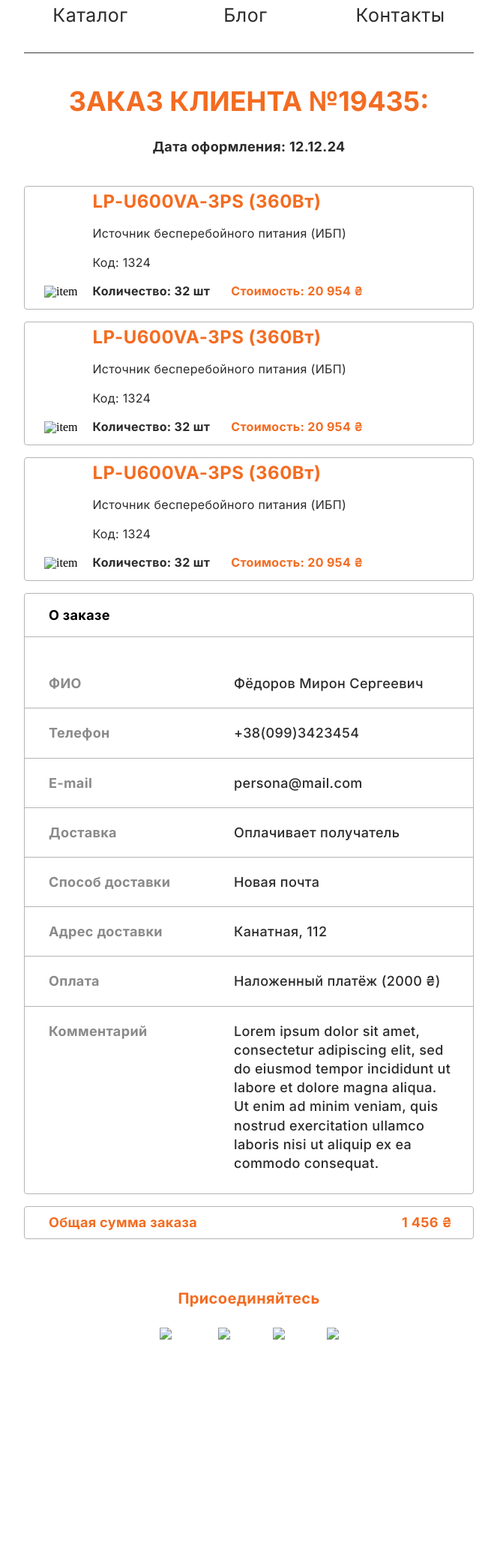
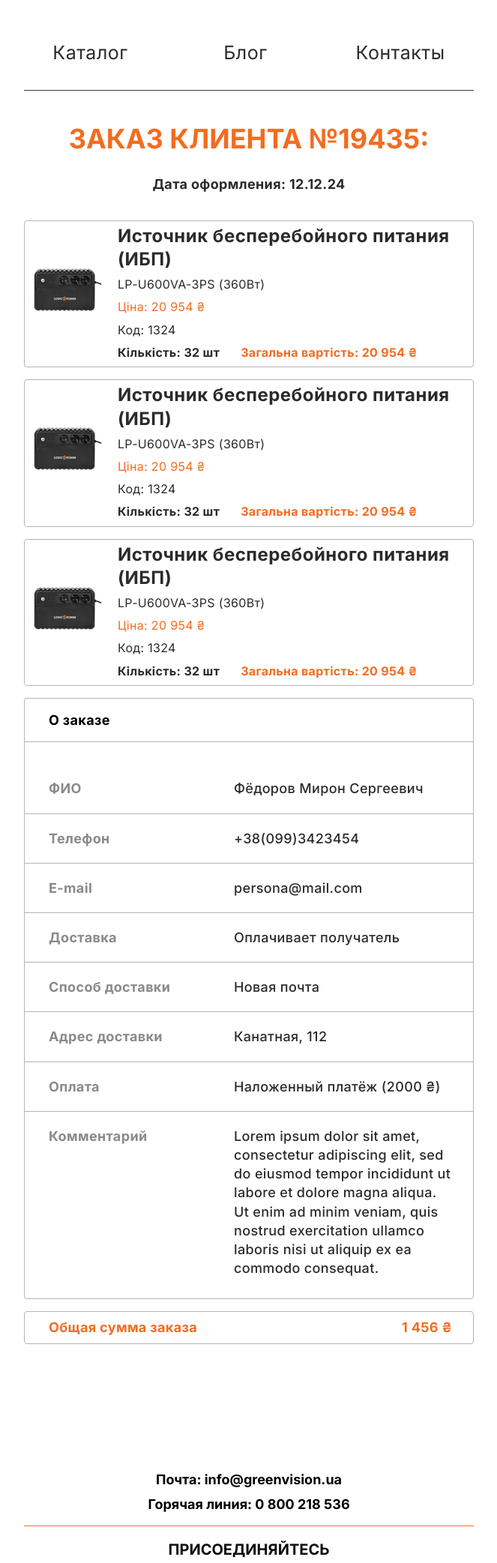
Before and after one commit to Evhenui/logic_power-letter, a plain HTML site: page index_client.html in a window 1280 px wide. Shown: the part 118-2203 px from the top of the page at 75% size, without its empty margins (308-971 px from the left). Before the commit the page ends 1964 px from the top, so only its background shows below. Drawn offline with Linux system fonts and the light colour scheme.

Commit message:
add some text, fix padding

```diff
--- a/index_client.html
+++ b/index_client.html
@@ -40,7 +40,7 @@
 		}
 
 
-   @media (max-width:375px) {
+ @media (max-width:375px) {
     .table-600 {
         max-width: 355px!important;
     }
@@ -89,17 +89,23 @@
     .space-under-order-data-title {
         height: 32px!important;
     }
+    .greetings-title {
+        font-size: 0.875rem!important;
+        width: 321px!important ;
+    }
     .img-item {
-        padding-top: 19px!important;
-        padding-bottom: 9px!important;
-        padding-left: 0px!important;
+        padding-bottom: 22px!important;
+    }
+    .item-name {
+        width: 200px!important;
+        font-size: 0.875rem!important;
     }
     .item-model {
-        font-size: 0.875rem!important;
+        font-size: 0.75rem!important;
+        padding-top: 8px!important;
     }
-    .item-name {
+    .item-price {
         font-size: 0.75rem!important;
-        width: 192px!important;
         padding-top: 8px!important;
     }
     .item-code {
@@ -107,16 +113,20 @@
         padding-top: 8px!important;
     }
 
+    .wrapper-order-section {
+        padding-bottom: 4px!important;
+    }
+
     .item-amount {
-        display: block!important;
-        font-size: 0.875rem!important;
+        font-size: 0.75rem!important;
         padding-top: 8px!important;
     }
-    .item-price {
+    .item-full-price {
         display: block!important;
-        font-size: 0.875rem!important;
+        font-size: 0.75rem!important;
         padding-top: 4px!important;
     }
+
     .footer-title {
         font-size: 1rem!important;
     }
@@ -159,7 +169,7 @@
         border-bottom: none!important;
     }
     .footer-info-wrapper.bottom {
-        padding-bottom: 17px!important;
+        padding-bottom: 13px!important;
      }
      .space-under-footer-info {
         height: 8px!important;
@@ -178,7 +188,7 @@
         padding-bottom: 8px!important;
      }
      .space-under-footer-text {
-        height: 48px!important;
+        height: 64px!important;
      }
      .farewell-title {
         font-size: 1rem!important;
@@ -189,7 +199,10 @@
      .max-672, .max-600, .width-672, .width-600 {
         width: 375px!important;
      }
-   }
+     .footer-call-title {
+        font-size: 0.875rem!important;
+     }
+}
 	</style>
 </head>
 
@@ -208,8 +221,8 @@
                             <table class="table-600 max-600" cellpadding="0" cellspacing="0" style="width:100%; max-width:600px" align="center" border="0">
                                 <tr>
                                     <td class="logo" align="center">
-                                        <a target="_blank" href="https://logicpower.ua/" style="display: inline-block; font-size: 0;">
-                                            <img src="/logic_power/img/logo.png" alt="logo" width="325" height="63">
+                                        <a target="_blank" href="https://greenvision.ua/" style="display: inline-block; font-size: 0;">
+                                            <img src="img/logo.png" alt="logo" width="325" height="65.9">
                                         </a>
                                       </td>
                                 </tr>
@@ -224,11 +237,11 @@
                             <table class="table-600 navigation-table max-600" cellpadding="0" cellspacing="0" style="width:100%; max-width:600px; border-bottom:1px solid #393D38" class="navigation" align="center" border="0">
                                 <tr align="center">
                                     <td>
-                                        <a class="navigation-item top" target="_blank" href="https://logicpower.ua/production" style="display: inline-block;text-decoration: none;font-family: 'Inter', sans-serif; font-weight: 400; font-size: 1.5625rem; line-height: 140%; letter-spacing: 0.02em; color: #2B2B2B;">Каталог</a>
-                                        <span style="width: 119.5px; display:inline-block"></span>
-                                        <a class="navigation-item center" target="_blank" href="https://logicpower.ua/blog" style="display: inline-block;text-decoration: none;font-family: 'Inter', sans-serif; font-weight: 400; font-size: 1.5625rem; line-height: 140%; letter-spacing: 0.02em; color: #2B2B2B;">Блог</a>
-                                        <span style="width: 110px; display:inline-block"></span>
-                                        <a class="navigation-item bottom" target="_blank" href="https://logicpower.ua/about-company/contact" style="display: inline-block;text-decoration: none;font-family: 'Inter', sans-serif; font-weight: 400; font-size: 1.5625rem; line-height: 140%; letter-spacing: 0.02em; color: #2B2B2B;">Контакты</a>
+                                        <a class="navigation-item top" target="_blank" href="https://greenvision.ua/ua/production" style="display: inline-block;text-decoration: none;font-family: 'Inter', sans-serif; font-weight: 400; font-size: 1.5625rem; line-height: 140%; letter-spacing: 0.02em; color: #2B2B2B;">Каталог</a>
+                                            <span style="width: 119.5px; display:inline-block"></span>
+                                        <a class="navigation-item center" target="_blank" href="https://greenvision.ua/ua/blog" style="display: inline-block;text-decoration: none;font-family: 'Inter', sans-serif; font-weight: 400; font-size: 1.5625rem; line-height: 140%; letter-spacing: 0.02em; color: #2B2B2B;">Блог</a>
+                                            <span style="width: 110px; display:inline-block"></span>
+                                        <a class="navigation-item bottom" target="_blank" href="https://greenvision.ua/ua/about-company/contact" style="display: inline-block;text-decoration: none;font-family: 'Inter', sans-serif; font-weight: 400; font-size: 1.5625rem; line-height: 140%; letter-spacing: 0.02em; color: #2B2B2B;">Контакты</a>
                                     </td>
                                 </tr>
                                 <tr>
@@ -266,21 +279,22 @@
                         </td>
                     </tr>
                     <tr>
-                        <td class="table-672 max-672" style="max-width:672px;height:40px;"></td>
+                        <td class="table-672 max-672" style="max-width:672px;height:36px;"></td>
                     </tr>
                     <tr>
                         <td>
                             <table class="table-600 width-600" cellpadding="0" cellspacing="0" style="width:600px" align="center" border="0">
                                 <tr>
                                     <td align="left">
-                                        <span style="display: block; padding-left: 0; padding-top: 4px; padding-right: 0; padding-bottom: 4px; border: 1px solid #B4B4B4; border-radius: 4px;">
-                                            <img class="img-item" src="/logic_power/img/item.png" alt="item" width="104" height="104" style="padding-top: 26px;padding-bottom: 11px;padding-left: 26px; padding-right: 16px;">
+                                        <span class="wrapper-order-section" style="display: block; padding-left: 0; padding-top: 4px; padding-right: 0; padding-bottom: 8px; border: 1px solid #B4B4B4; border-radius: 4px;">
+                                            <img class="img-item" src="img/item.png" alt="item" width="104" height="104" style="padding-bottom: 37px; padding-right: 16px;">
                                             <span style="display: inline-block;">
-                                                <span class="item-model" style="font-family: 'Inter', sans-serif; font-weight: 700; color: #F36C21; letter-spacing: 0.02em; line-height: 130%;;margin-bottom: 0; margin-top: 0; font-size: 1.5rem;">LP-U600VA-3PS (360Вт)</span>
-                                                <span class="item-name" style="padding-top: 16px; font-family: 'Inter', sans-serif; font-size: 1rem; line-height: 140%;letter-spacing: 0.02em;color: #2B2B2B; display: block;">Источник бесперебойного питания (ИБП)</span>
-                                                <span class="item-code" style="padding-top: 16px; font-family: 'Inter', sans-serif; font-size: 1rem; line-height: 140%;letter-spacing: 0.02em;color: #2B2B2B; display: block;">Код: 1324</span>
-                                                <span class="item-amount" style="padding-top: 16px; font-family: 'Inter', sans-serif; font-size: 1rem; line-height: 140%;letter-spacing: 0.02em;color: #2B2B2B; font-weight: 700; display: inline-block; padding-right: 24px;">Количество: 32 шт</span>
-                                                <span class="item-price" style=" font-family: 'Inter', sans-serif; font-size: 1rem; line-height: 140%;letter-spacing: 0.02em; font-weight: 700; color: #F36C21; display: inline-block;">Стоимость: 20 954 ₴</span>
+                                                <span class="item-name" style="width: 445px; font-family: 'Inter', sans-serif; font-weight: 700; color: #2B2B2B; letter-spacing: 0.02em; line-height: 130%;;margin-bottom: 0; margin-top: 0; font-size: 1.5rem; display: block">Источник бесперебойного питания (ИБП)</span>
+                                                <span class="item-model" style="padding-top: 8px; font-family: 'Inter', sans-serif; font-weight: 400; color: #2B2B2B; letter-spacing: 0.02em; line-height: 130%;;margin-bottom: 0; margin-top: 0; font-size: 1rem; display: block;">LP-U600VA-3PS (360Вт)</span>
+                                                <span class="item-price" style="padding-top: 8px; font-family: 'Inter', sans-serif; font-size: 1rem; line-height: 140%;letter-spacing: 0.02em;color: #F36C21; display: block;">Цiна: 20 954 ₴</span>
+                                                <span class="item-code" style="padding-top: 8px; font-family: 'Inter', sans-serif; font-size: 1rem; line-height: 140%;letter-spacing: 0.02em;color: #2B2B2B; display: block;">Код: 1324</span>
+                                                <span class="item-amount" style="padding-top: 8px; font-family: 'Inter', sans-serif; font-size: 1rem; line-height: 140%;letter-spacing: 0.02em;color: #2B2B2B; font-weight: 700; display: inline-block; padding-right: 24px;">Кiлькiсть: 32 шт</span>
+                                                <span class="item-full-price" style=" font-family: 'Inter', sans-serif; font-size: 1rem; line-height: 140%;letter-spacing: 0.02em; font-weight: 700; color: #F36C21; display: inline-block;">Загальна вартість: 20 954 ₴</span>
                                             </span>
                                         </span>
                                     </td>
@@ -296,14 +310,15 @@
                             <table class="table-600 width-600" cellpadding="0" cellspacing="0" style="width:600px" align="center" border="0">
                                 <tr>
                                     <td align="left">
-                                        <span style="display: block; padding-left: 0; padding-top: 4px; padding-right: 0; padding-bottom: 4px; border: 1px solid #B4B4B4; border-radius: 4px;">
-                                            <img class="img-item" src="/logic_power/img/item.png" alt="item" width="104" height="104" style="padding-top: 26px;padding-bottom: 11px;padding-left: 26px; padding-right: 16px;">
+                                        <span class="wrapper-order-section" style="display: block; padding-left: 0; padding-top: 4px; padding-right: 0; padding-bottom: 8px; border: 1px solid #B4B4B4; border-radius: 4px;">
+                                            <img class="img-item" src="img/item.png" alt="item" width="104" height="104" style="padding-bottom: 37px; padding-right: 16px;">
                                             <span style="display: inline-block;">
-                                                <span class="item-model" style="font-family: 'Inter', sans-serif; font-weight: 700; color: #F36C21; letter-spacing: 0.02em; line-height: 130%;;margin-bottom: 0; margin-top: 0; font-size: 1.5rem;">LP-U600VA-3PS (360Вт)</span>
-                                                <span class="item-name" style="padding-top: 16px; font-family: 'Inter', sans-serif; font-size: 1rem; line-height: 140%;letter-spacing: 0.02em;color: #2B2B2B; display: block;">Источник бесперебойного питания (ИБП)</span>
-                                                <span class="item-code" style="padding-top: 16px; font-family: 'Inter', sans-serif; font-size: 1rem; line-height: 140%;letter-spacing: 0.02em;color: #2B2B2B; display: block;">Код: 1324</span>
-                                                <span class="item-amount" style="padding-top: 16px; font-family: 'Inter', sans-serif; font-size: 1rem; line-height: 140%;letter-spacing: 0.02em;color: #2B2B2B; font-weight: 700; display: inline-block; padding-right: 24px;">Количество: 32 шт</span>
-                                                <span class="item-price" style=" font-family: 'Inter', sans-serif; font-size: 1rem; line-height: 140%;letter-spacing: 0.02em; font-weight: 700; color: #F36C21; display: inline-block;">Стоимость: 20 954 ₴</span>
+                                                <span class="item-name" style="width: 445px; font-family: 'Inter', sans-serif; font-weight: 700; color: #2B2B2B; letter-spacing: 0.02em; line-height: 130%;;margin-bottom: 0; margin-top: 0; font-size: 1.5rem; display: block">Источник бесперебойного питания (ИБП)</span>
+                                                <span class="item-model" style="padding-top: 8px; font-family: 'Inter', sans-serif; font-weight: 400; color: #2B2B2B; letter-spacing: 0.02em; line-height: 130%;;margin-bottom: 0; margin-top: 0; font-size: 1rem; display: block;">LP-U600VA-3PS (360Вт)</span>
+                                                <span class="item-price" style="padding-top: 8px; font-family: 'Inter', sans-serif; font-size: 1rem; line-height: 140%;letter-spacing: 0.02em;color: #F36C21; display: block;">Цiна: 20 954 ₴</span>
+                                                <span class="item-code" style="padding-top: 8px; font-family: 'Inter', sans-serif; font-size: 1rem; line-height: 140%;letter-spacing: 0.02em;color: #2B2B2B; display: block;">Код: 1324</span>
+                                                <span class="item-amount" style="padding-top: 8px; font-family: 'Inter', sans-serif; font-size: 1rem; line-height: 140%;letter-spacing: 0.02em;color: #2B2B2B; font-weight: 700; display: inline-block; padding-right: 24px;">Кiлькiсть: 32 шт</span>
+                                                <span class="item-full-price" style=" font-family: 'Inter', sans-serif; font-size: 1rem; line-height: 140%;letter-spacing: 0.02em; font-weight: 700; color: #F36C21; display: inline-block;">Загальна вартість: 20 954 ₴</span>
                                             </span>
                                         </span>
                                     </td>
@@ -319,14 +334,15 @@
                             <table class="table-600 width-600" cellpadding="0" cellspacing="0" style="width:600px" align="center" border="0">
                                 <tr>
                                     <td align="left">
-                                        <span style="display: block; padding-left: 0; padding-top: 4px; padding-right: 0; padding-bottom: 4px; border: 1px solid #B4B4B4; border-radius: 4px;">
-                                            <img class="img-item" src="/logic_power/img/item.png" alt="item" width="104" height="104" style="padding-top: 26px;padding-bottom: 11px;padding-left: 26px; padding-right: 16px;">
+                                        <span class="wrapper-order-section" style="display: block; padding-left: 0; padding-top: 4px; padding-right: 0; padding-bottom: 8px; border: 1px solid #B4B4B4; border-radius: 4px;">
+                                            <img class="img-item" src="img/item.png" alt="item" width="104" height="104" style="padding-bottom: 37px; padding-right: 16px;">
                                             <span style="display: inline-block;">
-                                                <span class="item-model" style="font-family: 'Inter', sans-serif; font-weight: 700; color: #F36C21; letter-spacing: 0.02em; line-height: 130%;;margin-bottom: 0; margin-top: 0; font-size: 1.5rem;">LP-U600VA-3PS (360Вт)</span>
-                                                <span class="item-name" style="padding-top: 16px; font-family: 'Inter', sans-serif; font-size: 1rem; line-height: 140%;letter-spacing: 0.02em;color: #2B2B2B; display: block;">Источник бесперебойного питания (ИБП)</span>
-                                                <span class="item-code" style="padding-top: 16px; font-family: 'Inter', sans-serif; font-size: 1rem; line-height: 140%;letter-spacing: 0.02em;color: #2B2B2B; display: block;">Код: 1324</span>
-                                                <span class="item-amount" style="padding-top: 16px; font-family: 'Inter', sans-serif; font-size: 1rem; line-height: 140%;letter-spacing: 0.02em;color: #2B2B2B; font-weight: 700; display: inline-block; padding-right: 24px;">Количество: 32 шт</span>
-                                                <span class="item-price" style=" font-family: 'Inter', sans-serif; font-size: 1rem; line-height: 140%;letter-spacing: 0.02em; font-weight: 700; color: #F36C21; display: inline-block;">Стоимость: 20 954 ₴</span>
+                                                <span class="item-name" style="width: 445px; font-family: 'Inter', sans-serif; font-weight: 700; color: #2B2B2B; letter-spacing: 0.02em; line-height: 130%;;margin-bottom: 0; margin-top: 0; font-size: 1.5rem; display: block">Источник бесперебойного питания (ИБП)</span>
+                                                <span class="item-model" style="padding-top: 8px; font-family: 'Inter', sans-serif; font-weight: 400; color: #2B2B2B; letter-spacing: 0.02em; line-height: 130%;;margin-bottom: 0; margin-top: 0; font-size: 1rem; display: block;">LP-U600VA-3PS (360Вт)</span>
+                                                <span class="item-price" style="padding-top: 8px; font-family: 'Inter', sans-serif; font-size: 1rem; line-height: 140%;letter-spacing: 0.02em;color: #F36C21; display: block;">Цiна: 20 954 ₴</span>
+                                                <span class="item-code" style="padding-top: 8px; font-family: 'Inter', sans-serif; font-size: 1rem; line-height: 140%;letter-spacing: 0.02em;color: #2B2B2B; display: block;">Код: 1324</span>
+                                                <span class="item-amount" style="padding-top: 8px; font-family: 'Inter', sans-serif; font-size: 1rem; line-height: 140%;letter-spacing: 0.02em;color: #2B2B2B; font-weight: 700; display: inline-block; padding-right: 24px;">Кiлькiсть: 32 шт</span>
+                                                <span class="item-full-price" style=" font-family: 'Inter', sans-serif; font-size: 1rem; line-height: 140%;letter-spacing: 0.02em; font-weight: 700; color: #F36C21; display: inline-block;">Загальна вартість: 20 954 ₴</span>
                                             </span>
                                         </span>
                                     </td>
@@ -410,38 +426,50 @@
                         </td>
                     </tr>
                     <tr>
-                        <td class="space-under-footer-text max-672" style="max-width:672px; height: 64px;"></td>
+                        <td class="space-under-footer-text max-672" style="max-width:672px; height: 168px;"></td>
                     </tr>
                     <tr>
                         <td>
                             <table class="table-600 width-600" cellpadding="0" cellspacing="0" style="width:600px" align="center" border="0">
                                 <tr>
-                                    <td align="center">
-                                        <span class="farewell-title" style="font-family: 'Inter', sans-serif; font-size: 1.25rem; line-height: 150%;letter-spacing: 0.02em;color: #F36C21; font-weight: 600; display: inline-block;">Присоединяйтесь</span>
+                                    <td style="border-bottom: 1px solid #F36C21;">
+                                        <span class="footer-call-title" style="font-family: 'Inter', sans-serif; display: block; font-weight: 700; font-size: 1.125rem; text-align: center; line-height: 140%;">Почта: info@greenvision.ua</span>
+                                        <span class="footer-call-title" style="font-family: 'Inter', sans-serif; display: block; font-weight: 700; font-size: 1.125rem; text-align: center; line-height: 140%; padding-top: 8px; padding-bottom: 16px;">Горячая линия: 0 800 218 536</span>
                                     </td>
                                 </tr>
                             </table>
                         </td>
                     </tr>
                     <tr>
-                        <td class="table-672 width-672" style="width:672px; height: 19px;"></td>
+                        <td style="padding-top: 16px;">
+                            <table class="table-600 width-600" cellpadding="0" cellspacing="0" style="width:600px" align="center" border="0">
+                                <tr>
+                                    <td align="center">
+                                        <span class="farewell-title" style="font-family: 'Inter', sans-serif; font-size: 1.25rem; line-height: 150%;color: #0E0F0F; font-weight: 600; display: inline-block; text-transform: uppercase;">Присоединяйтесь</span>
+                                    </td>
+                                </tr>
+                            </table>
+                        </td>
+                    </tr>
+                    <tr>
+                        <td class="table-672 width-672" style="width:672px; height: 10px;"></td>
                     </tr>
                     <tr>
                         <td>
                             <table class="table-672 width-672" cellpadding="0" cellspacing="0" style="width:672px" align="center" border="0">
                                 <tr>
                                     <td align="center">
-                                    <a target="_blank" href="https://www.facebook.com/logicpower.official/" style="text-decoration: none;font-size: 0; display: inline-block; padding-right: 58px;">
-                                       <img src="/logic_power/img/facebook.png" alt="facebook" width="24" height="24">
+                                    <a target="_blank" href="https://www.facebook.com/greenvision.ua/" style="text-decoration: none;font-size: 0; display: inline-block; padding-right: 58px;">
+                                       <img src="img/facebook.png" alt="facebook" width="24" height="24">
                                     </a>
-                                    <a target="_blank" href="https://www.instagram.com/logicpower_official/?igshid=17r5yqu67su5j" style="text-decoration: none;font-size: 0; display: inline-block; padding-right: 53px;">
-                                        <img src="/logic_power/img/instagram.png" alt="facebook" width="24" height="24">
+                                    <a target="_blank" href="https://www.instagram.com/greenvision.ua/" style="text-decoration: none;font-size: 0; display: inline-block; padding-right: 53px;">
+                                        <img src="img/instagram.png" alt="facebook" width="24" height="24">
                                     </a>
-                                    <a target="_blank" href="https://www.youtube.com/channel/UCy8sx2LSb7clwULG-X-cCyQ" style="text-decoration: none;font-size: 0; display: inline-block; padding-right: 52px;">
-                                        <img src="/logic_power/img/youtube.png" alt="facebook" width="24" height="24">
+                                    <a target="_blank" href="https://www.youtube.com/channel/UCsVLIuW7xx4X2lfnaUO_pyw" style="text-decoration: none;font-size: 0; display: inline-block; padding-right: 52px;">
+                                        <img src="img/youtube.png" alt="facebook" width="24" height="24">
                                     </a>
-                                    <a target="_blank" href="https://t.me/LogicPowerBlog" style="text-decoration: none;font-size: 0; display: inline-block;">
-                                        <img src="/logic_power/img/telegram.png" alt="facebook" width="24" height="24">
+                                    <a target="_blank" href="https://t.me/greenvision_official" style="text-decoration: none;font-size: 0; display: inline-block;">
+                                        <img src="img/telegram.png" alt="facebook" width="24" height="24">
                                     </a>
                                     </td>
                                 </tr>
```
Also changed, not shown: index.html (+73 -50 lines).
